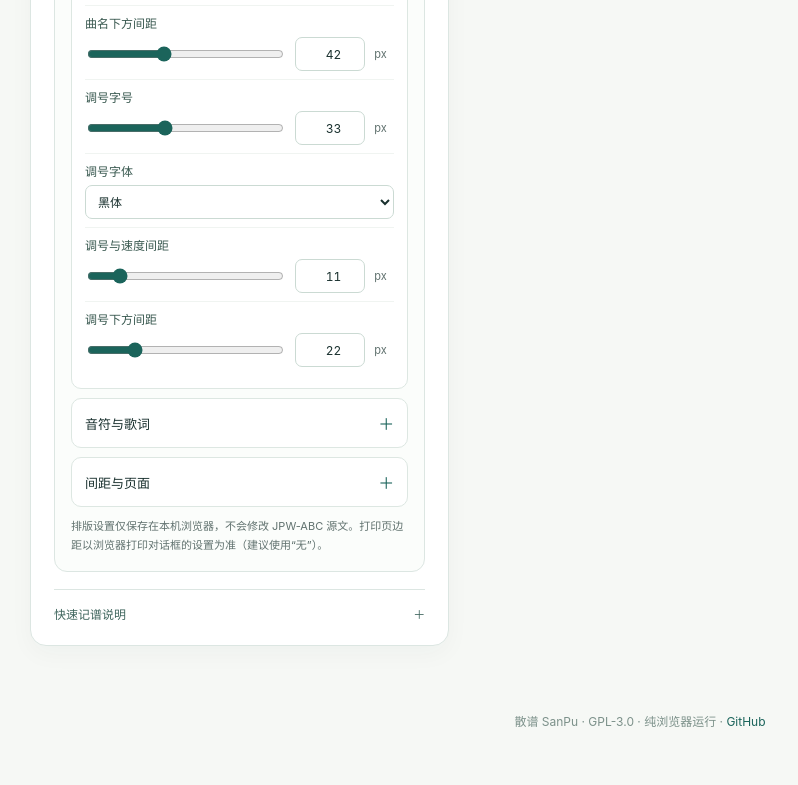
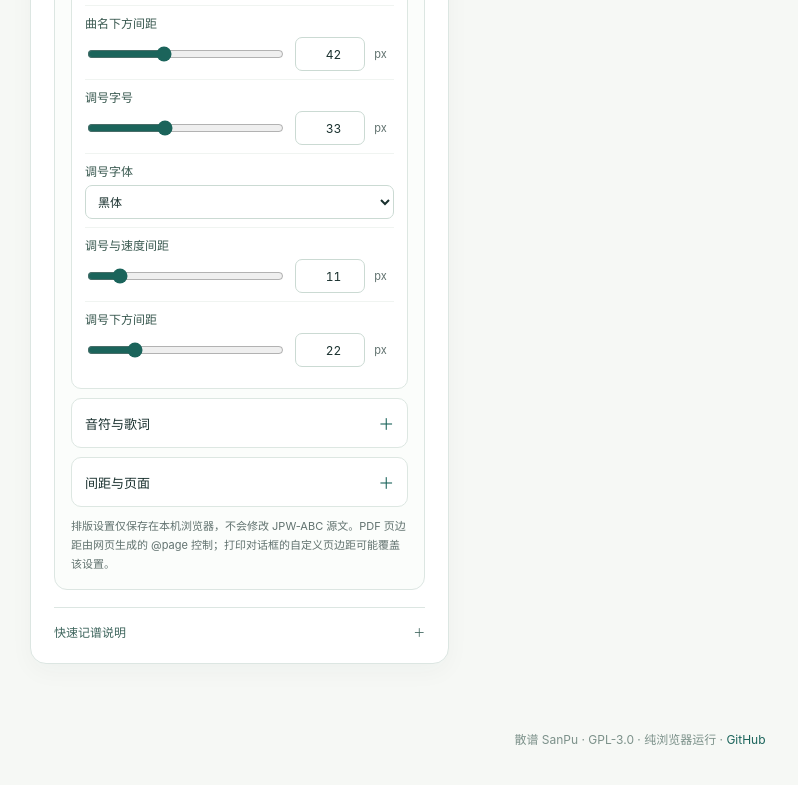
Before and after one commit to shandianchengzi/SanPu, a plain HTML site: page index.html in a window 1280 px wide. Shown: the part 1373-2158 px from the top of the page, without its empty margins (0-798 px from the left). Drawn offline with Linux system fonts and the light colour scheme.

Commit message:
docs: clarify browser print dialog override of PDF margins

```diff
--- a/index.html
+++ b/index.html
@@ -44,7 +44,7 @@
             <button type="button" class="btn secondary" id="format-reset">恢复默认</button>
           </div>
           <div id="format-controls" class="format-controls"></div>
-          <p class="format-footnote">排版设置仅保存在本机浏览器，不会修改 JPW-ABC 源文。打印页边距以浏览器打印对话框的设置为准（建议使用“无”）。</p>
+          <p class="format-footnote">排版设置仅保存在本机浏览器，不会修改 JPW-ABC 源文。PDF 页边距由网页生成的 @page 控制；打印对话框的自定义页边距可能覆盖该设置。</p>
         </section>
         <details class="syntax-help"><summary>快速记谱说明 <span aria-hidden="true">＋</span></summary><div class="help-content"><p><code>3_</code> 半拍 · <code>3</code> 一拍 · <code>3-</code> 两拍 · <code>3--</code> 三拍 · <code>3.</code> 1.5 拍</p><p><code>7,</code> 低八度 · <code>1'</code> 高八度 · <code>0</code> 休止 · <code>|</code> 小节/分句 · <code>$(true)</code> 换行</p><p><code>.Words</code> 中的汉字逐音对齐，标点、空格不占音符；<code>/</code> 占一个音符位置，用于一字多音。<code>{词组}</code> 作为一个歌词单位。</p><p>散板模式允许任意小节长度。试听按照你写的音符时值演奏，不模拟歌手自由伸缩。</p></div></details>
       </div>
```
